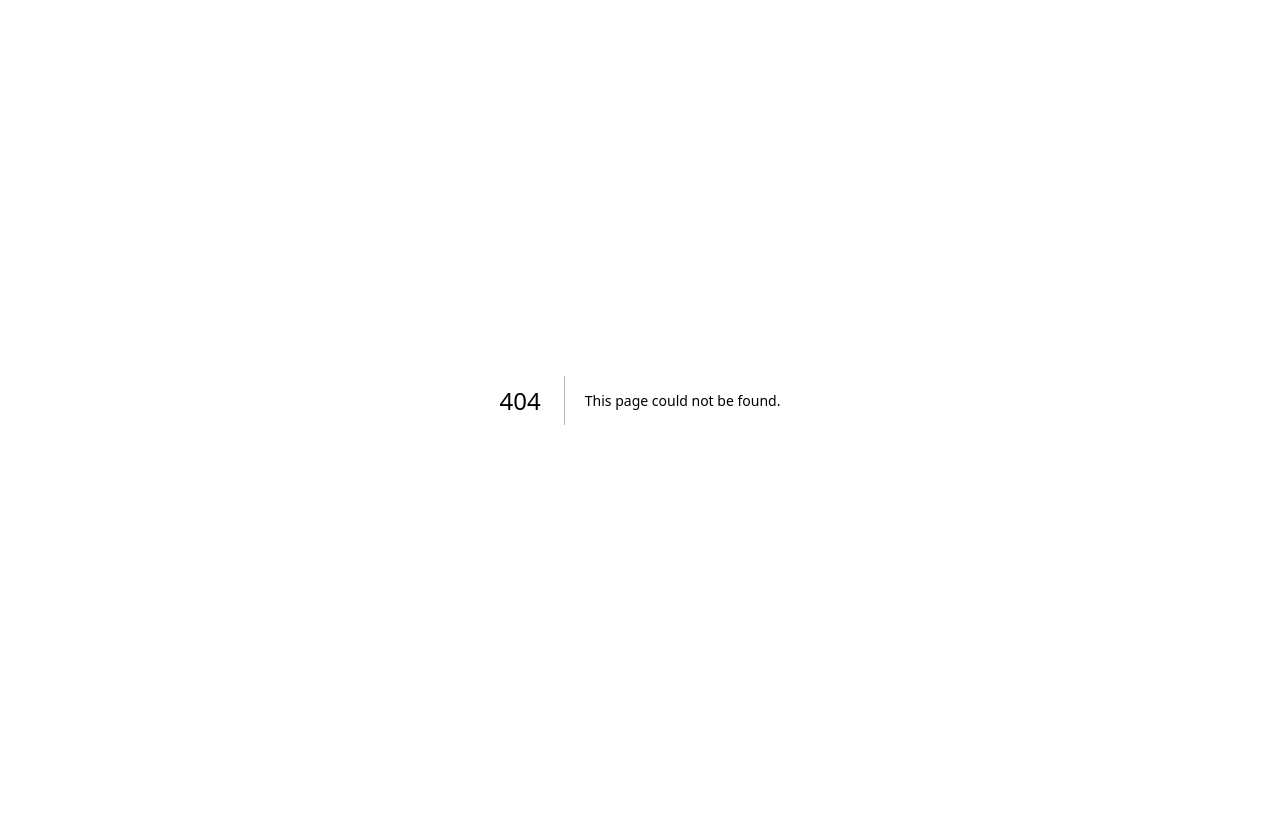
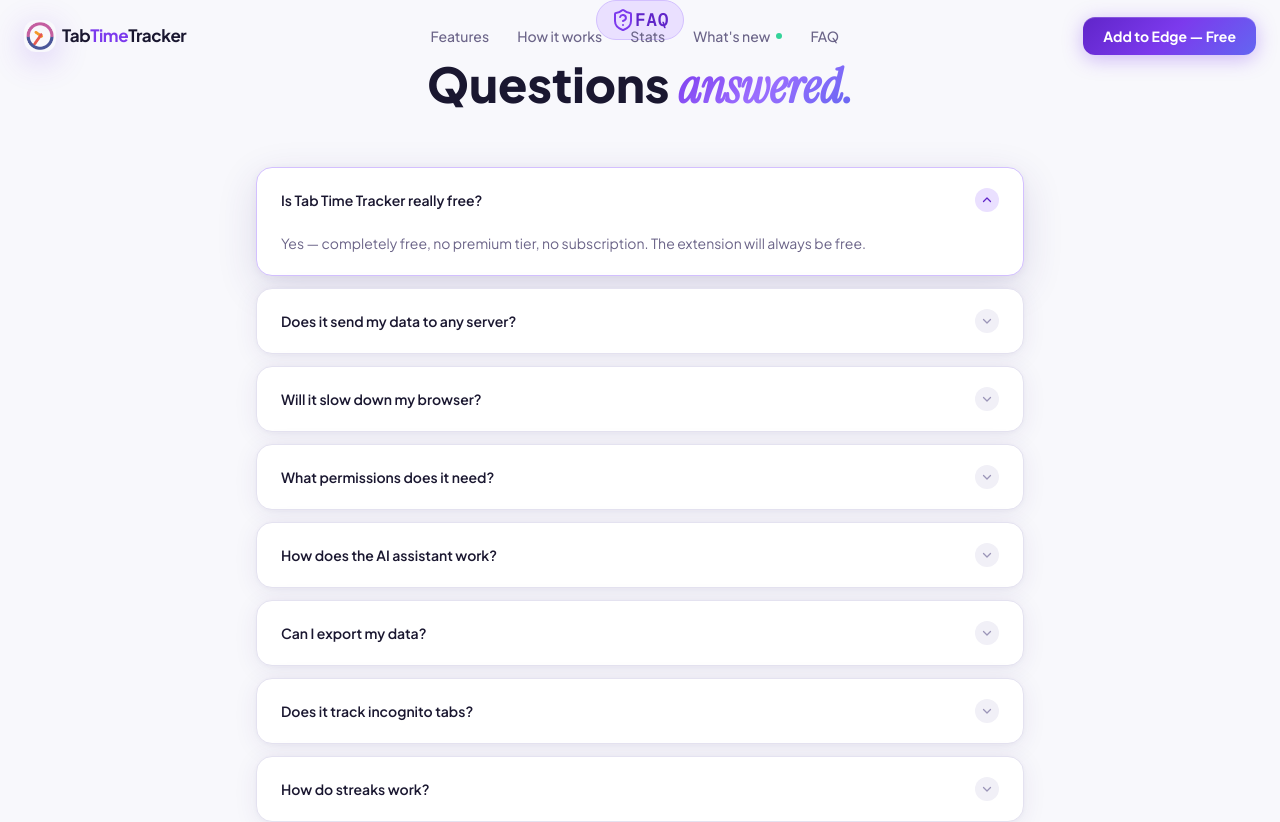
Before and after one commit to ShaikAyub7/browser-extension-website, a Next.js app: page /faq in a window 1280 px wide. Before the commit this address had no page. Before the commit the page ends 800 px from the top, so only its background shows below. Built offline with nearby package versions, Linux system fonts and the light colour scheme.

Commit message:
feat: add new pages for FAQ, Features, How It Works, and Stats sections; update layout to include Navbar and adjust links in data

```diff
--- /dev/null
+++ b/app/faq/page.tsx
@@ -0,0 +1,12 @@
+import FAQSection from '@/components/FAQSection'
+import React from 'react'
+
+const page = () => {
+  return (
+    <div>
+        <FAQSection/>
+    </div>
+  )
+}
+
+export default page
--- /dev/null
+++ b/app/features/page.tsx
@@ -0,0 +1,13 @@
+import FeaturesSection from '@/components/FeaturesSection'
+import React from 'react'
+
+const page = () => {
+  return (
+    <div>
+
+    <FeaturesSection/>
+    </div>
+  )
+}
+
+export default page
--- /dev/null
+++ b/app/how-it-works/page.tsx
@@ -0,0 +1,12 @@
+import HowItWorks from '@/components/HowItWorks'
+import React from 'react'
+
+const page = () => {
+  return (
+    <div>
+        <HowItWorks/>
+    </div>
+  )
+}
+
+export default page
--- a/app/layout.tsx
+++ b/app/layout.tsx
@@ -1,6 +1,6 @@
 import type { Metadata } from "next";
-// @ts-expect-error Next.js handles global CSS imports.
 import "./globals.css";
+import Navbar from "@/components/Navbar";
 
 export const metadata: Metadata = {
   title: "Tab Time Tracker — Know Where Your Time Goes",
@@ -20,7 +20,11 @@
         <link rel="icon" href="/favicon.ico" />
         <script async src="https://pagead2.googlesyndication.com/pagead/js/adsbygoogle.js?client=ca-pub-XXXXXXXXXXXXXXXX" crossOrigin="anonymous"/>
       </head>
-      <body className="font-body antialiased bg-white">{children}</body>
+      <body className="font-body antialiased bg-white">
+        <Navbar/>
+        {children}
+
+        </body>
     </html>
   );
 }
--- a/app/page.tsx
+++ b/app/page.tsx
@@ -1,4 +1,3 @@
-import Navbar from "@/components/Navbar";
 import HeroSection from "@/components/HeroSection";
 import FeaturesSection from "@/components/FeaturesSection";
 import HowItWorks from "@/components/HowItWorks";
@@ -11,7 +10,6 @@
 export default function Home() {
   return (
     <>
-      <Navbar />
 
       <main>
         <HeroSection />
--- /dev/null
+++ b/app/stats/page.tsx
@@ -0,0 +1,12 @@
+import StatsSection from '@/components/StatsSection'
+import React from 'react'
+
+const page = () => {
+  return (
+    <div>
+        <StatsSection/>
+    </div>
+  )
+}
+
+export default page
--- a/data.ts
+++ b/data.ts
@@ -9,11 +9,11 @@
 }
 
 export const links = [
-    { href: "#features",    label: "Features" },
-    { href: "#how-it-works",label: "How it works" },
-    { href: "#stats",       label: "Stats" },
+    { href: "/features",    label: "Features" },
+    { href: "/how-it-works",label: "How it works" },
+    { href: "/stats",       label: "Stats" },
     { href: "/whats-new",   label: "What's new", badge: true },
-    { href: "#faq",         label: "FAQ" },
+    { href: "/faq",         label: "FAQ" },
   ];
 
 export const SITES = [
```
